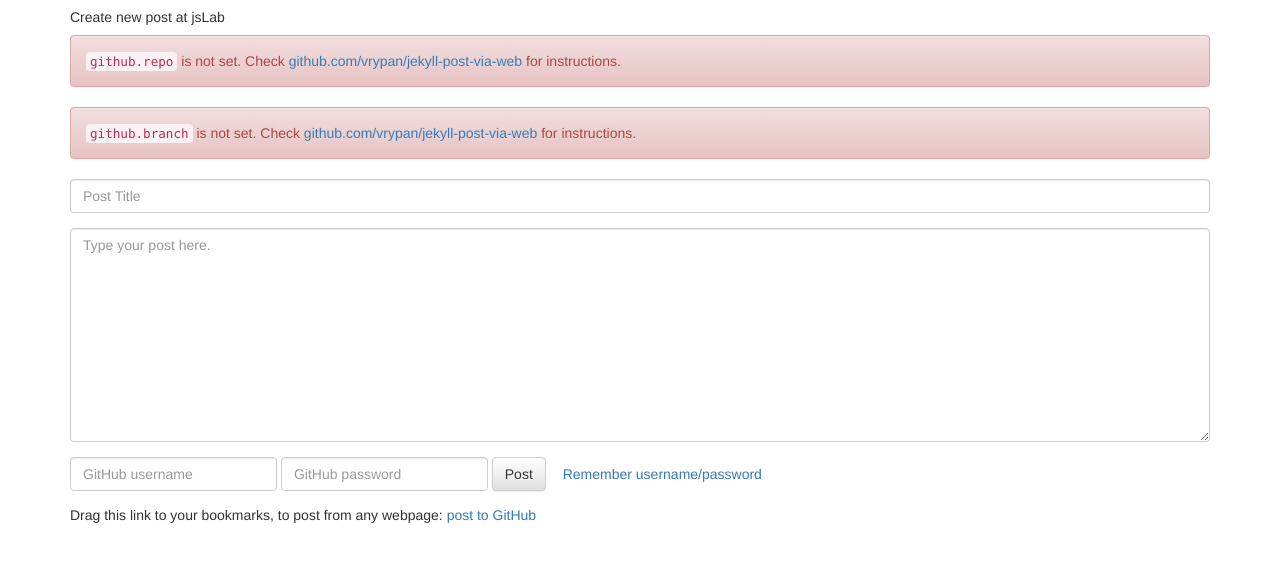
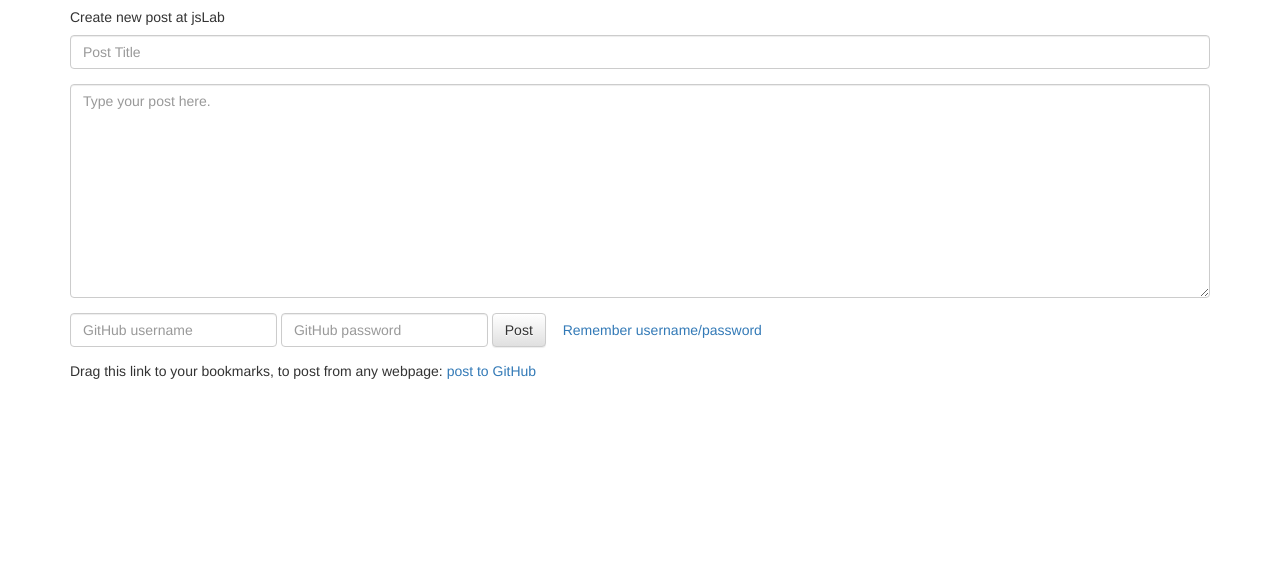
Before and after one commit to duyet/blog.jslab.xyz, a Jekyll site: the page built from cms.html, in a window 1280 px wide. Shown: the top 562 px of the page. Built offline with Jekyll 4.4.1, drawn with Linux system fonts in a browser that asks for light colours; nearby versions of some CDN libraries; part of the change alters nothing that is shown.

```diff
--- a/_config.yml
+++ b/_config.yml
@@ -15,5 +15,9 @@ url: "http://blog.jslab.xyz" # the base hostname & protocol for your site
 twitter_username: duyetdev
 github_username:  duyetdev
 
+github:
+  repo: duyetdev/blog.jslab.xyz
+  branch: gh-pages
+
 # Build settings
 markdown: kramdown
```
